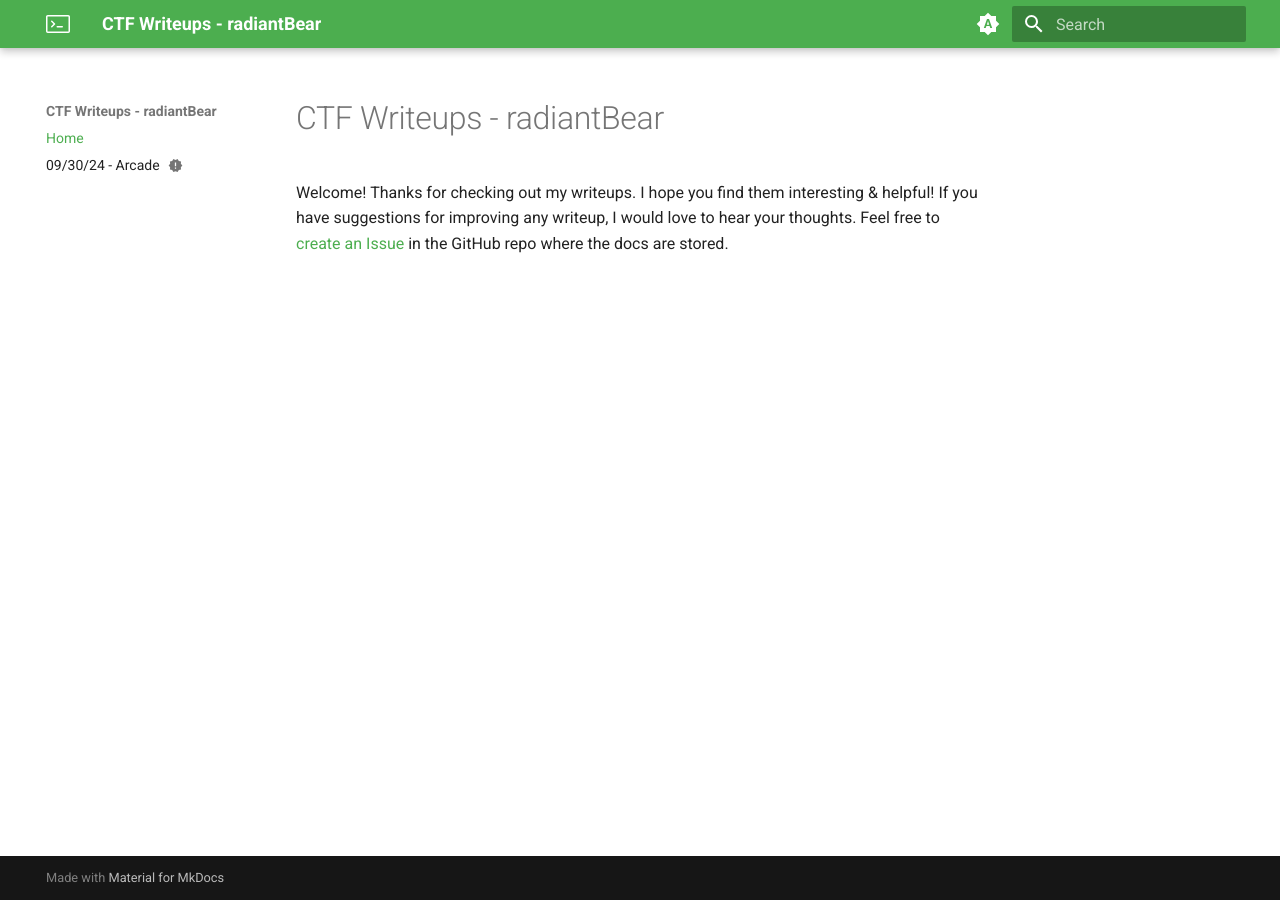
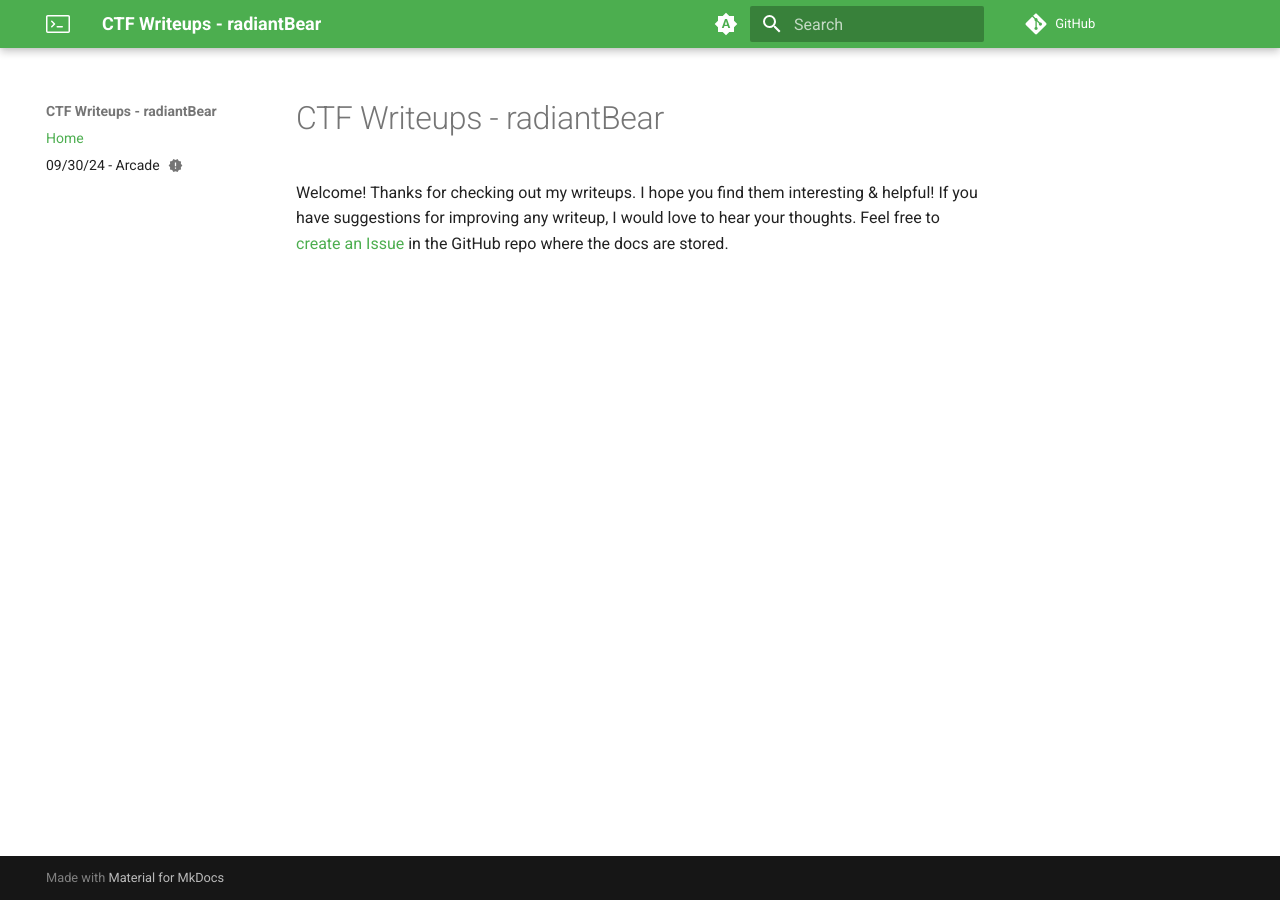
Before and after one commit to radiantBear/ctf-writeups, an MkDocs documentation site: the page built from docs/index.md, in a window 1280 px wide. Built offline with MkDocs 1.6.1 and Material for MkDocs 9.7.7, drawn with Linux system fonts in a browser that asks for light colours; comment, search, counter and statistics services are not loaded.

Commit message:
Add sitewide metadata

```diff
--- a/mkdocs.yml
+++ b/mkdocs.yml
@@ -1,6 +1,10 @@
 site_name: CTF Writeups - radiantBear
 site_description: Learn how a variety of CTF challenges work!
-site_url: https://web.engr.oregonstate.edu/~bairdn/ctf_writeups/site
+site_author: radiantBear (Nate Baird)
+site_url: https://web.engr.oregonstate.edu/~bairdn/ctf_writeups/
+repo_name: GitHub
+repo_url: https://github.com/radiantBear/ctf-writeups
+
 theme:
   name: material
 
@@ -37,10 +41,6 @@ theme:
   features:
     - content.code.annotate
 
-plugins:
-  - search:
-      enabled: false
-
 markdown_extensions:
   - attr_list
   - pymdownx.highlight:
```
